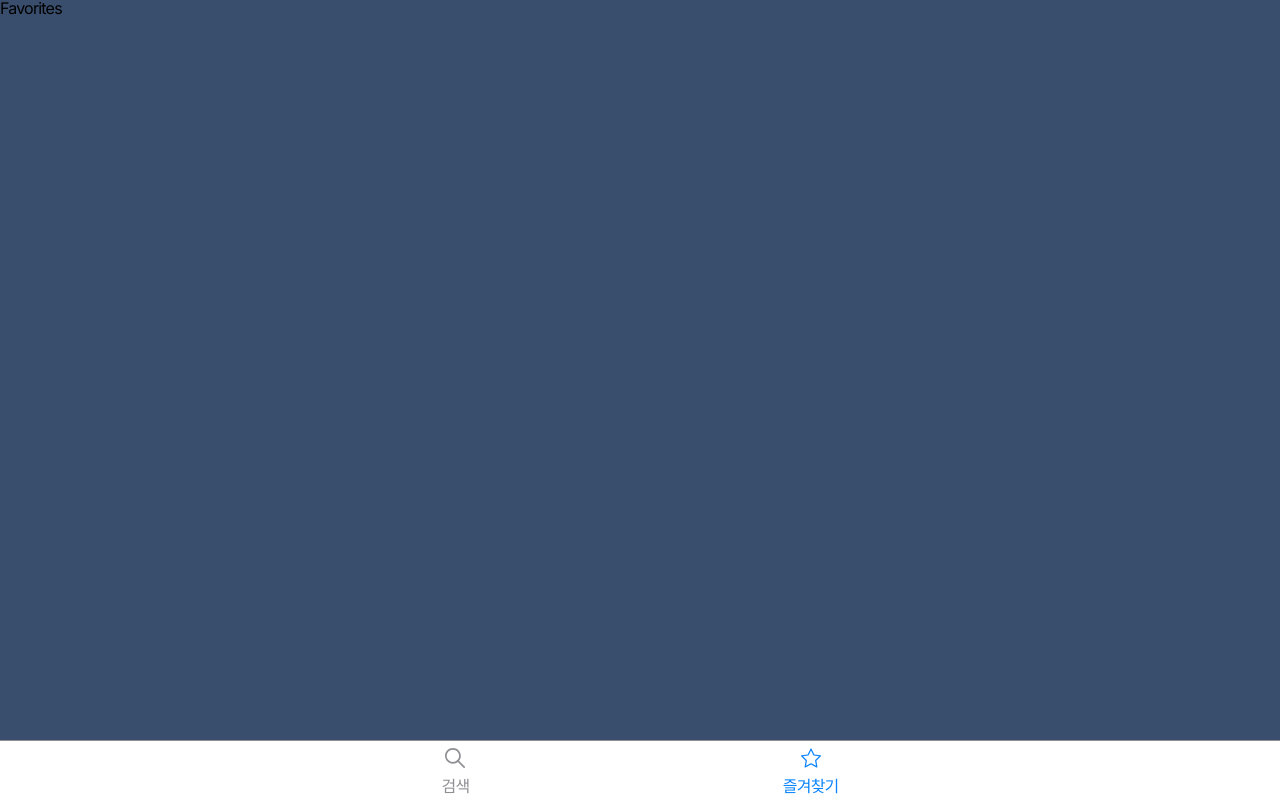
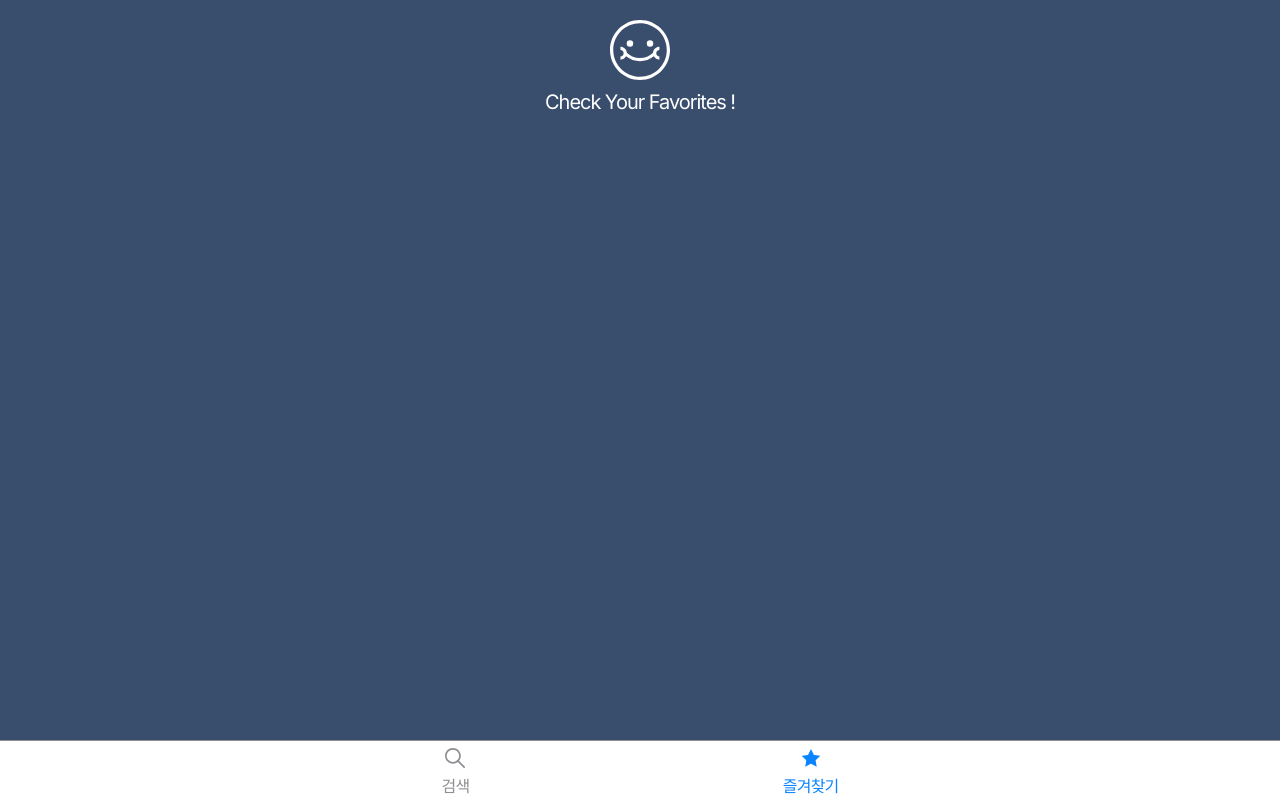
Before and after one commit to usernamechiho/Favorite_Movie, a React (Create React App) app: page /favorites in a window 1280 px wide. Built offline with nearby package versions, Linux system fonts and the light colour scheme; a web font is replaced by a local one.

Commit message:
FEATURE: 검색, 즐겨찾기 기능 구현 완료. 리팩토링 & DnD 구현 필요

```diff
--- a/src/assets/svgs/index.ts
+++ b/src/assets/svgs/index.ts
@@ -2,3 +2,5 @@ export { ReactComponent as InputSearchIcon } from './search.svg'
 
 export { ReactComponent as NavSearchIcon } from './navSearch.svg'
 export { ReactComponent as FavoriteStarIcon } from './favoriteStar.svg'
+
+export { ReactComponent as SmileIcon } from './smile.svg'
--- /dev/null
+++ b/src/routes/Favorites/favorites.module.scss
@@ -0,0 +1,33 @@
+@use '/src/styles/mixins/flexbox';
+@use '/src/styles/constants/colors';
+
+.favoritePageContainer {
+  @include flexbox.flexbox;
+  flex-direction: column;
+}
+
+.favoriteHeader {
+  margin: 20px 0;
+  text-align: center;
+
+  h1 {
+    margin-top: 10px;
+    font-size: 20px;
+    color: colors.$WHITE;
+  }
+}
+
+.smileIcon {
+  width: 60px;
+  height: 60px;
+  fill: colors.$WHITE;
+}
+
+.favoriteCardContainer {
+  width: 700px;
+  height: 200px;
+
+  li {
+    margin-top: 15px;
+  }
+}
--- a/src/routes/Favorites/index.tsx
+++ b/src/routes/Favorites/index.tsx
@@ -1,5 +1,27 @@
+import styles from './favorites.module.scss'
+import MovieCard from 'routes/MovieList/MovieCard'
+
+import { useRecoilValue } from 'recoil'
+import { favoriteMovieListState } from 'states/movie'
+
+import { SmileIcon } from 'assets/svgs'
+
 const Favorites = () => {
-  return <div>Favorites</div>
+  const favoriteMovieList = useRecoilValue(favoriteMovieListState)
+
+  const FavoriteMovieListCard = favoriteMovieList.map((info, i) => (
+    <MovieCard info={info} key={`${info.Title}_${info.imdbID}`} />
+  ))
+
+  return (
+    <div className={styles.favoritePageContainer}>
+      <header className={styles.favoriteHeader}>
+        <SmileIcon className={styles.smileIcon} />
+        <h1>Check Your Favorites !</h1>
+      </header>
+      <main className={styles.favoriteCardContainer}>{FavoriteMovieListCard && <ul>{FavoriteMovieListCard}</ul>}</main>
+    </div>
+  )
 }
 
 export default Favorites
--- a/src/routes/MovieList/MovieCard/index.tsx
+++ b/src/routes/MovieList/MovieCard/index.tsx
@@ -1,10 +1,13 @@
 import styles from './movieCard.module.scss'
+import { cx } from 'styles'
 
 import { useState } from 'hooks'
 
 import { changeToDefaultImage } from 'utils/helper'
 import { FavoriteStarIcon } from 'assets/svgs'
 import DEFAULT_POSTER from 'assets/images/noPoster.png'
+import { useRecoilValue } from 'recoil'
+import { favoriteMovieListState } from 'states/movie'
 
 import Portal from 'routes/_Component/Modal/portal'
 import Modal from 'routes/_Component/Modal/Modal'
@@ -14,6 +17,8 @@ const MovieCard = ({ info }: any) => {
 
   const handleModalOpen = () => setIsModal(true)
   const handleModalClose = () => setIsModal(false)
+
+  const IsFavoriteMovie = useRecoilValue(favoriteMovieListState).find((list) => list.imdbID === info.imdbID)
 
   return (
     <li>
@@ -29,7 +34,7 @@ const MovieCard = ({ info }: any) => {
           <dd>{info.Year}</dd>
           <dd>{info.Type}</dd>
         </dl>
-        <FavoriteStarIcon className={styles.buttonStarIcon} />
+        <FavoriteStarIcon className={cx(styles.starIcon, { [styles.favoriteIcon]: IsFavoriteMovie })} />
       </button>
 
       {isModal && (
--- a/src/routes/MovieList/MovieCard/movieCard.module.scss
+++ b/src/routes/MovieList/MovieCard/movieCard.module.scss
@@ -41,11 +41,17 @@
     }
   }
 
-  .buttonStarIcon {
+  .starIcon {
     justify-self: end;
-    width: 30px;
-    height: 30px;
+    width: 25px;
+    height: 25px;
     margin-bottom: 140px;
+    color: colors.$BUTTON_START_ICON;
     fill: colors.$BUTTON_START_ICON;
   }
+
+  .favoriteIcon {
+    color: colors.$STAR_ICON_FAVORITE;
+    fill: colors.$STAR_ICON_FAVORITE;
+  }
 }
--- a/src/routes/MovieList/index.tsx
+++ b/src/routes/MovieList/index.tsx
@@ -61,8 +61,6 @@ const MovieList = () => {
     fetchMovieListFromApi()
   }, [inputSearchTitle, pageNumber])
 
-  console.log(movieList)
-
   const MovieCardList: JSX.Element[] = movieList.map((info, i) => <MovieCard info={info} key={`${info.imdbID}_${i}`} />)
 
   return (
--- a/src/routes/_Component/Modal/Modal/index.tsx
+++ b/src/routes/_Component/Modal/Modal/index.tsx
@@ -1,4 +1,7 @@
 import styles from './modal.module.scss'
+
+import { favoriteMovieListState } from 'states/movie'
+import { useRecoilState } from 'recoil'
 
 import { useRef, useEffect } from 'hooks'
 import { MovieInfo } from 'types/movie'
@@ -8,7 +11,12 @@ interface Props {
   onClose: () => void
 }
 
+const ADD_FAVORITE = '즐겨찾기'
+const DELETE_FAVORITE = '즐겨찾기 제거'
+
 const Modal = ({ info, onClose }: Props) => {
+  const [favoriteMovieList, setFavoriteMovieList] = useRecoilState(favoriteMovieListState)
+
   const modalRef = useRef<HTMLDivElement>(null)
 
   useEffect(() => {
@@ -21,6 +29,25 @@ const Modal = ({ info, onClose }: Props) => {
 
   const handleClickOutside = (e: MouseEvent) => {
     if ((e.target as HTMLDivElement).id === 'modal-container') onClose()
+  }
+
+  const isAlreadyFavorite = () => favoriteMovieList.find((list) => list.imdbID === info.imdbID)
+
+  const addFavoriteMovie = () => {
+    const newFavoriteMovie = isAlreadyFavorite() ? favoriteMovieList : [...favoriteMovieList, info]
+    setFavoriteMovieList(newFavoriteMovie)
+  }
+
+  const deleteFavoriteMovie = () => {
+    const updatedFavoriteMovieList = favoriteMovieList.filter((list) => list.imdbID !== info.imdbID)
+    setFavoriteMovieList(updatedFavoriteMovieList)
+  }
+
+  const handleFavoriteMovieList = (e: { currentTarget: { id: string } }) => {
+    if (e.currentTarget.id === ADD_FAVORITE) addFavoriteMovie()
+    else if (e.currentTarget.id === DELETE_FAVORITE) deleteFavoriteMovie()
+
+    onClose()
   }
 
   return (
@@ -50,8 +77,12 @@ const Modal = ({ info, onClose }: Props) => {
           </dl>
         </section>
         <footer className={styles.buttonFooter}>
-          <button type='button' onClick={onClose}>
-            즐겨찾기
+          <button
+            type='button'
+            id={isAlreadyFavorite() ? DELETE_FAVORITE : ADD_FAVORITE}
+            onClick={handleFavoriteMovieList}
+          >
+            {isAlreadyFavorite() ? DELETE_FAVORITE : ADD_FAVORITE}
           </button>
           <div className={styles.buttonDivider} />
           <button type='button' onClick={onClose}>
--- a/src/styles/constants/_colors.scss
+++ b/src/styles/constants/_colors.scss
@@ -51,6 +51,8 @@ $SUB_TAG: #f1f1f1;
 $LAYOUT_BACKGROUND: #394d6d;
 $SEARCH_INPUT_COLOR: #ffffff;
 
+$STAR_ICON_FAVORITE: #ffd738;
+
 $BOTTOM_NAV_BACKGROUND: #ffffff;
 $BOTTOM_NAV_FONT_COLOR: #8e8e93;
 $BOTTOM_NAV_ACTIVE_COLOR: #0a84ff;
@@ -62,4 +64,6 @@ $BUTTON_START_ICON: #ffffff;
 
 $MODAL_CONTAINER_BACKGROUND: rgba(0, 0, 0, 30%);
 $MODAL_CONTENT_BACKGROUND: #000000;
-$MODAL_BUTTON_DIVIDER: #8e8e93;
+$MODAL_BUTTON_DIVIDER: #c7c7cc;
+
+$FAVORITE_ICON: #0a84ff;
```
Also changed, not shown: src/assets/svgs/favoriteStar.svg, src/assets/svgs/smile.svg (added).
